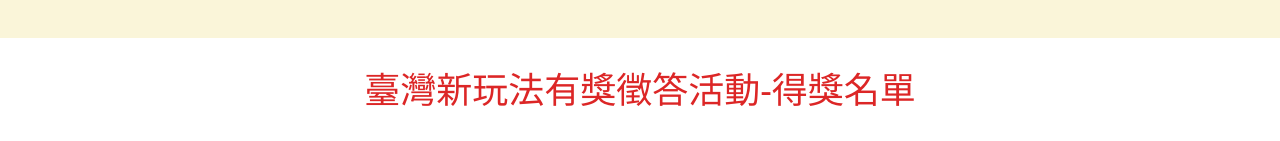
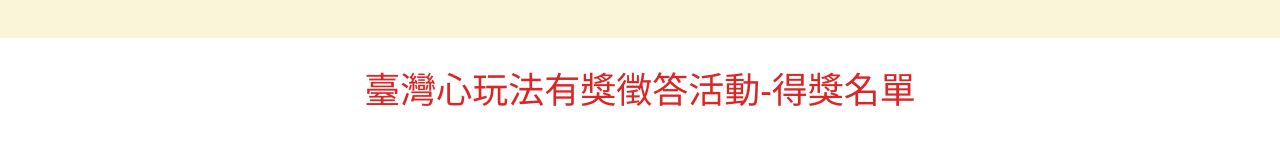
Before and after one commit to rti-git/rti-date, a Nuxt app: page / in a window 1280 px wide. Shown: the part 1410-1551 px from the top of the page. Built offline with nearby package versions, Linux system fonts and the light colour scheme.

Commit message:
Fix word

```diff
--- a/components/Gift.vue
+++ b/components/Gift.vue
@@ -26,7 +26,7 @@
         </div>
     </div>
       <div class="wrap flex flex-col items-center pt-8 pb-8">
-        <h2 class="text-4xl text-red-600">臺灣新玩法有獎徵答活動-得獎名單</h2>
+        <h2 class="text-4xl text-red-600">臺灣心玩法有獎徵答活動-得獎名單</h2>
         <!--<p class="text-2xl pt-12">恭喜得獎人：</p> -->
       </div>
   <div class="flex flex-col md:flex-row relative overflow-x-auto justify-center w-full sm:px-16 lg:px-8">
```
